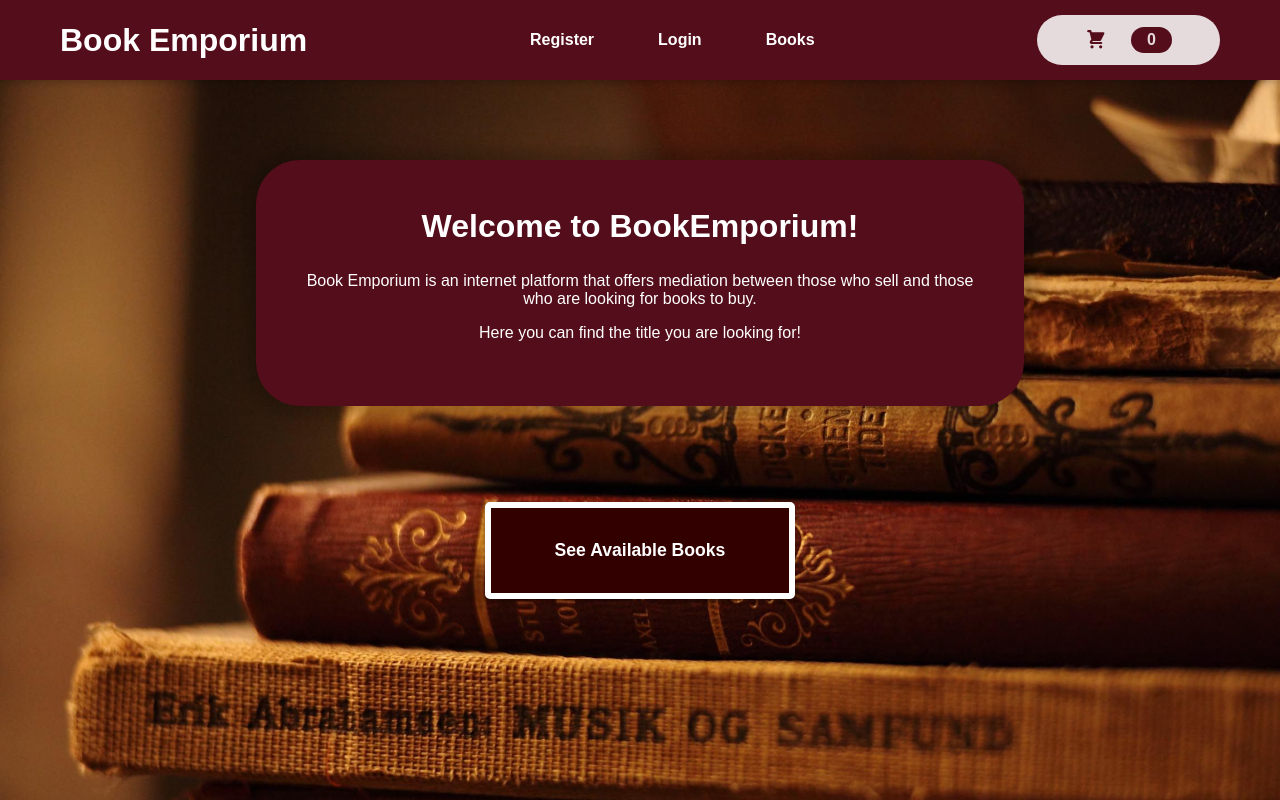
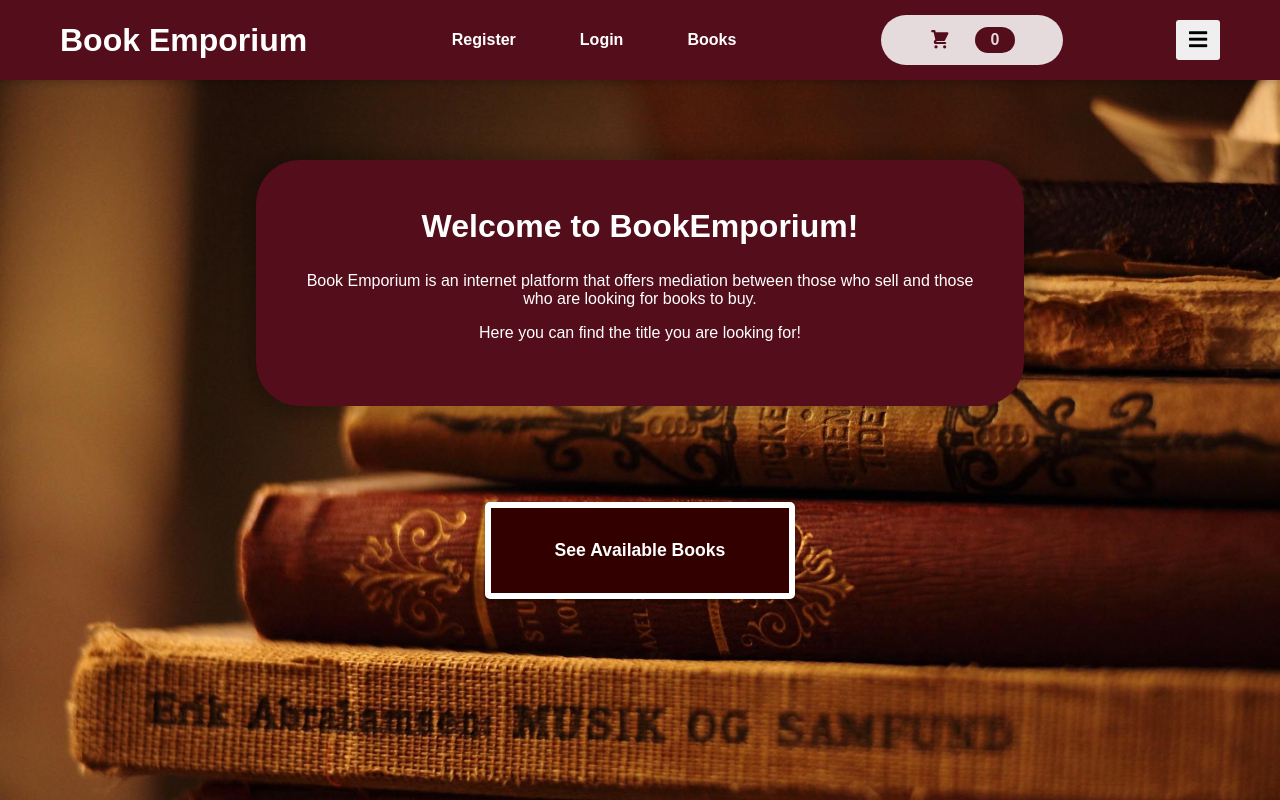
Before and after one commit to Aykut5645/Book-Emporium, a React (Create React App) app: page / in a window 1280 px wide. Shown: the top 800 px of the page. Built offline with nearby package versions, Linux system fonts and the light colour scheme; no server answers.

Commit message:
Added hamburger button

```diff
--- a/src/components/Layout/Header/Header/Header.js
+++ b/src/components/Layout/Header/Header/Header.js
@@ -11,6 +11,9 @@ const Header = props => {
             <header className={classes.header}>
                 <MainNavigation />
                 <HeaderCartButton onShowCart={props.onShowCart} />
+                <button className={classes['hamburger-btn']}>
+                    <i class="fas fa-bars"></i>
+                </button>
             </header>
         </Fragment>
     );
--- a/src/components/Layout/Header/Header/Header.module.css
+++ b/src/components/Layout/Header/Header/Header.module.css
@@ -13,3 +13,18 @@
     box-shadow: 0 2px 8px rgba(0, 0, 0, 0.25);
     z-index: 1;
 }
+
+.hamburger-btn {
+    padding: 0.6rem 0.8rem;
+    border: none;
+    border-radius: 3px;
+}
+
+.hamburger-btn:hover {
+    background-color: #c69f26;
+    cursor: pointer;
+}
+
+.hamburger-btn i {
+    font-size: 1.3rem;
+}
--- a/src/components/Layout/Header/MainNavigation/MainNavigation.js
+++ b/src/components/Layout/Header/MainNavigation/MainNavigation.js
@@ -60,8 +60,8 @@ const MainNavigation = () => {
                                 <li>
                                     <NavLink activeClassName={classes.active} to='/profile'>
                                         <div className={classes["image-wrapper"]}>
-                                            {photoUrl && <img src={photoUrl} alt=""/>}
-                                            {!photoUrl && <img src={avatar} alt=""/>}
+                                            {photoUrl && <img src={photoUrl} alt="" />}
+                                            {!photoUrl && <img src={avatar} alt="" />}
                                         </div>
                                     </NavLink>
                                 </li>
--- a/src/components/UI/Modal/Modal.module.css
+++ b/src/components/UI/Modal/Modal.module.css
@@ -1,26 +1,14 @@
-.backdrop {
-    position: fixed;
-    top: 0;
-    left: 0;
-    width: 100%;
-    height: 100vh;
-    z-index: 20;
-    background-color: rgba(0, 0, 0, 0.75);
-}
-
 .modal {
     position: fixed;
     top: 20vh;
     left: 5%;
     width: 90%;
-    /* background-color: #c69f26; */
-    background-color: white;
+    background-color: #c69f26;
     padding: 1rem;
     border: 5px solid #5a1a01;
     border-radius: 14px;
     box-shadow: 0 2px 8px rgba(0, 0, 0, 0.25);
     z-index: 30;
-    animation: slide-down 300ms ease-out forwards;
 }
 
 @media (min-width: 768px) {
```
